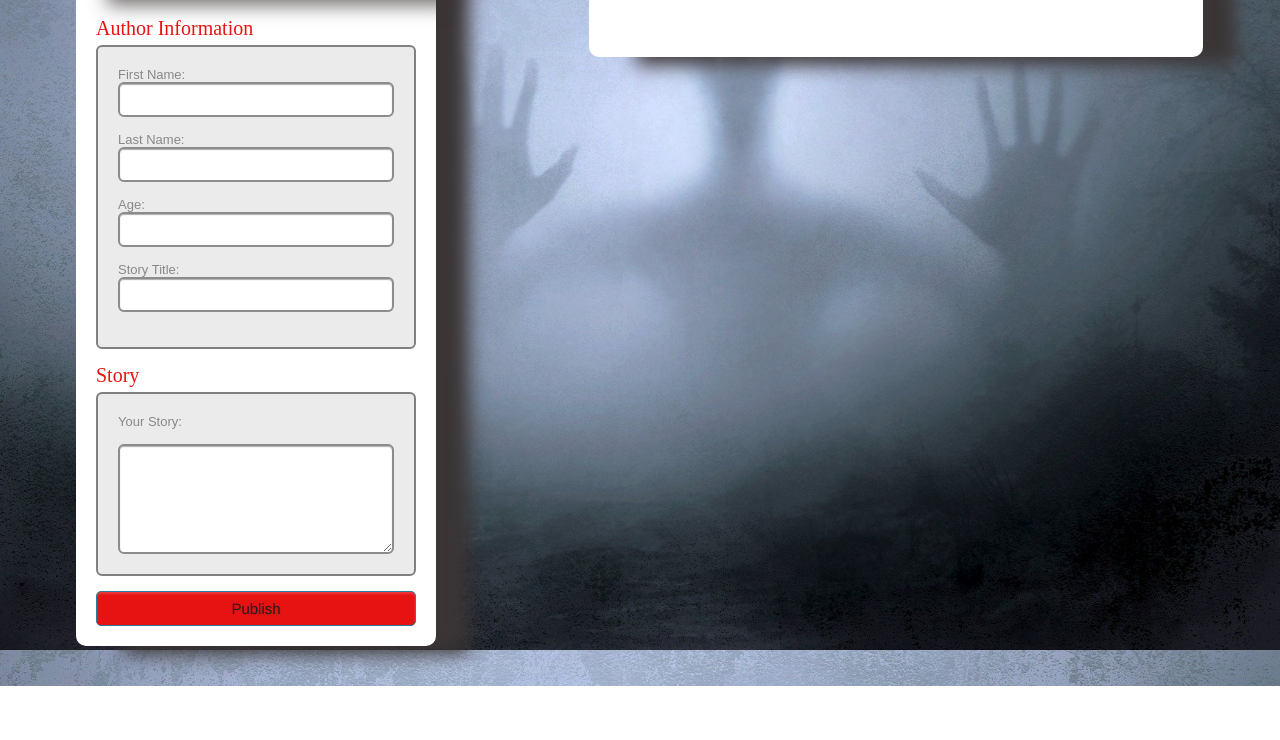
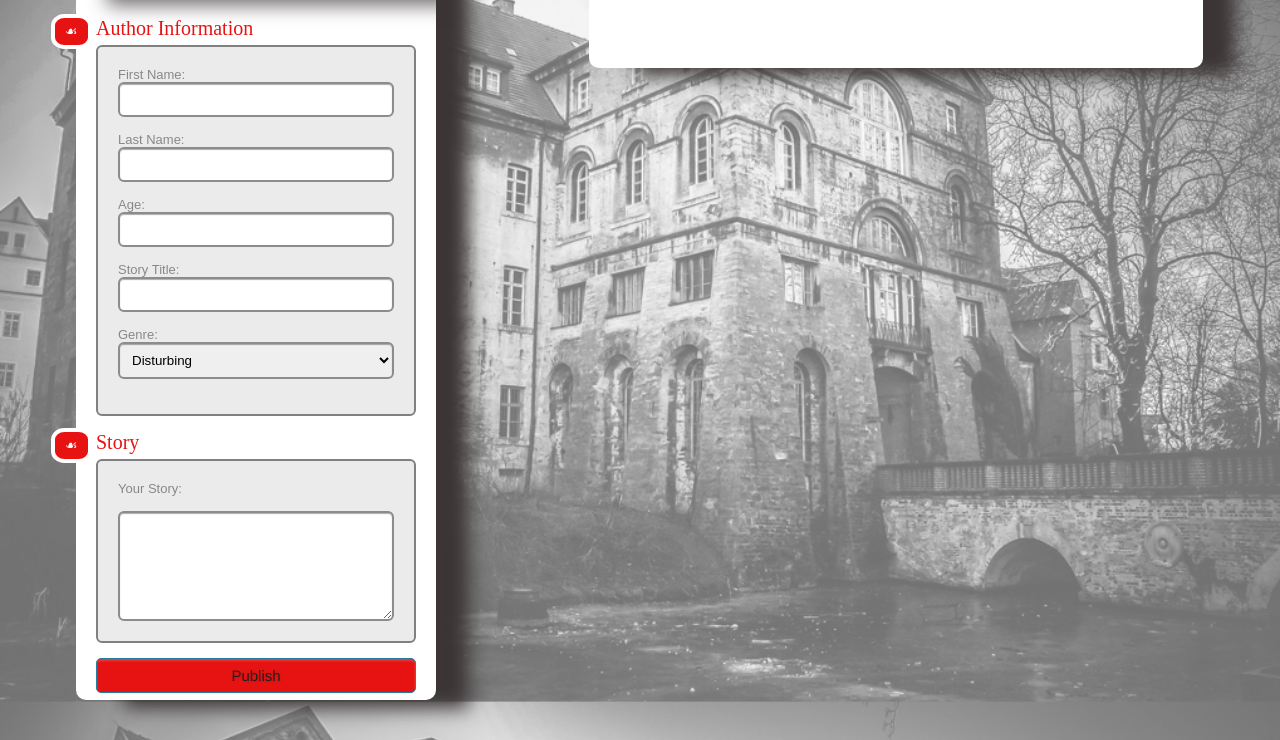
Before and after one commit to asvilen/scaryStories, a plain HTML site: page index.html in a window 1280 px wide. Shown: the part 150-890 px from the top of the page. Before the commit the page ends 836 px from the top, so only its background shows below. Drawn offline with Linux system fonts and the light colour scheme.

Commit message:
Adding today's work  (#11)
* update background

* add genre options

* add field icon

---------

Co-authored-by: asvilen <a.svilen@gmail.com>

```diff
--- a/index.html
+++ b/index.html
@@ -21,7 +21,7 @@
         <span>Fill the author information, genre and the story text!</span>
       </h1>
       <form>
-        <div class="section">
+        <div class="section"><span>&#9753;</span>
           Author Information</div>
         <div class="inner-wrap">
           <label>First Name: <input type="text" id="first-name" name="field1" /></label>
@@ -31,9 +31,17 @@
           <label>Story Title:
             <input type="text" id="story-title" name="field5" />
           </label>
+          <label>Genre:
+            <select name="'field4"id='genre'>
+              <option value="Disturbing">Disturbing</option>
+              <option value="Psychological">Psychological</option>
+              <option value="Killer">Killer</option>
+              <option value="Monsters">Monsters</option>
+              <option value="Paranormal">Paranormal</option>
+            </select>
         </div>
 
-        <div class="section">
+        <div class="section"><span>&#9753;</span>
           Story</div>
         <div class="inner-wrap">
           <label for="story">Your Story:</label>
--- a/style/css/styles.css
+++ b/style/css/styles.css
@@ -1,5 +1,5 @@
 body {
-  background-image: url("../images/fantasyStories.jpg");
+  background-image: url("../images/fantasyStoriesNewImage.png");
   background-repeat: no-repeat;
   background-size: cover;
   background-attachment: fixed;
```
